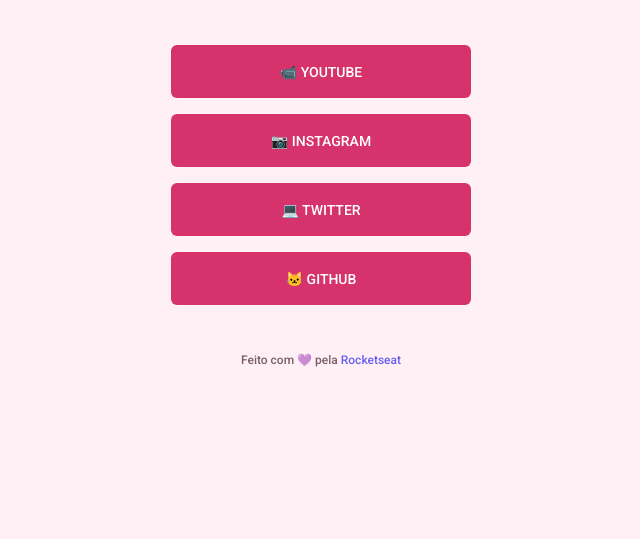
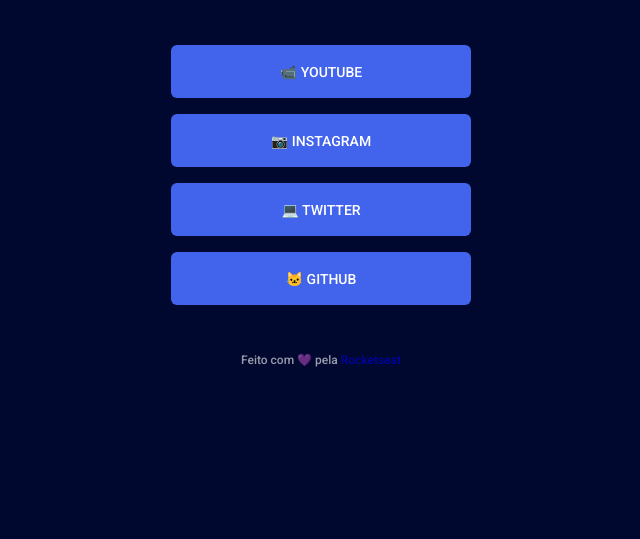
Before and after one commit to victorlopesc/maratona-explorer-2, a plain HTML site: page index.html in a window 1280 px wide. Shown: the part 261-800 px from the top of the page, without its empty margins (319-959 px from the left). Drawn offline with Linux system fonts and the light colour scheme.

Commit message:
adicionei dark blue

```diff
--- a/index.html
+++ b/index.html
@@ -10,7 +10,7 @@
     <link rel="stylesheet" href="./styles.css" />
   </head>
 
-  <body class="dark-pink">
+  <body class="dark-blue">
 
     <div class="container">
 
@@ -26,7 +26,6 @@
           <a
           href="https://www.youtube.com/channel/UCxw83_RJNCKGEVc9fZUoNwA"
           target="_blank">📹 Youtube</a>
-
         </li>
         <li>
           <a
```
